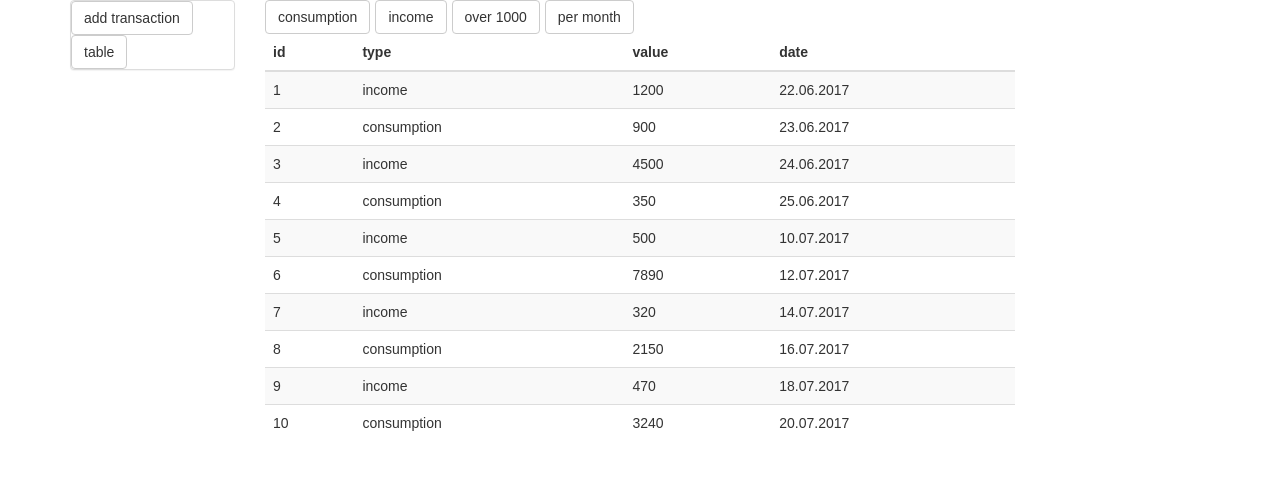
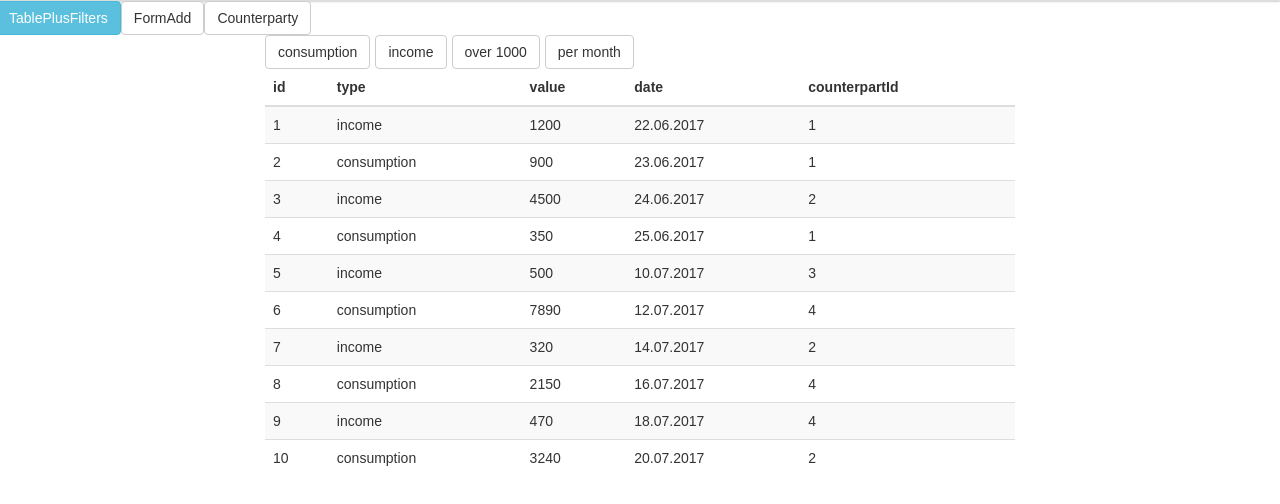
Before and after one commit to askesis/KitLab, a React (Create React App) app: page / in a window 1280 px wide. Shown: the top 504 px of the page. Built offline with nearby package versions, Linux system fonts and the light colour scheme; data requests are answered from the project's data file.

Commit message:
Restructure of routing and something else

```diff
--- a/src/App.css
+++ b/src/App.css
@@ -2,27 +2,17 @@
   text-align: center;
 }
 
-.App-logo {
-  animation: App-logo-spin infinite 20s linear;
-  height: 80px;
-}
-
 .App-header {
   background-color: #222;
-  height: 150px;
+  height: 120px;
   padding: 20px;
   color: white;
-}
-
-.App-intro {
-  font-size: large;
-}
-
-@keyframes App-logo-spin {
-  from { transform: rotate(0deg); }
-  to { transform: rotate(360deg); }
 }
 
 input {
   margin:5px;
 }
+
+.Menu {
+  background-color: cyan
+}
--- a/src/App.jsx
+++ b/src/App.jsx
@@ -1,106 +1,37 @@
 import React, { Component } from 'react';
+import {
+  BrowserRouter as Router,
+  Route,
+  Link
+} from 'react-router-dom'
 import './App.css';
-import { Button, Grid, Row, Col} from 'react-bootstrap';
-
-import axios from 'axios';
-import TransactionFilters from "./TransactionFilters";
-import TransactionTables from "./TransactionTables";
-import {serverAddress} from './config';
-import Menu from './menu.jsx'
-
-import { Route, Link } from 'react-router-dom';
-
-class App extends Component {
-	constructor(props) {
-		super(props);
-
-		this.state = {
-      initialData:[],
-			selectedFilters: {}
-		};
-  }
-
-  componentDidMount() {
-
-    axios.get(serverAddress)
-      .then( response => {
-        const data = response.data.map( (item, index) => {
-          return item
-        })
-        this.setState({
-          initialData: data
-        })
-      })
-      .catch( error => {
-        console.log(error);
-      });
-
-  }
-
-  handleFilterClick = filter => {
-    this.setState({
-      selectedFilters: {...this.state.selectedFilters, [filter]: !this.state.selectedFilters[filter]  }}
-    )
-  }
+import TablePlusFilters from './TablePlusFilters';
+import FormAdd from './FormAdd';
+import { Button, Panel, ButtonToolbar } from 'react-bootstrap';
+import Menu from './Menu';
+import CounterpartyTables from './Counterparty';
 
 
-  filterTransactions(data, filters){
-    let filteredData = data;
+class App extends Component{
+  render(){
+    return(
+      <Router>
+        <div>
 
-    if (filters.over1000){
-      filteredData = filteredData.filter( (item, index) => {
-        return item.value > 1000;
-      })
-    }
+            <ButtonToolbar>
+              <Panel className={"Menu"}>
+                <Menu activeOnlyWhenExact={true} to="/" label="TablePlusFilters"/>
+                <Menu to="/form_add" label="FormAdd"/>
+                <Menu to="/counterparty" label="Counterparty"/>
+              </Panel>
+            </ButtonToolbar>                                            {/* button show here*/}
 
-    if (filters.consumption){
-      filteredData = filteredData.filter( (item, index) => {
-        return item.type === 'consumption';
-      })
-    }
-
-    if (filters.income){
-      filteredData = filteredData.filter( (item, index) => {
-        return item.type === 'income';
-      })
-    }
-
-    if (filters.perMonth){
-      filteredData = filteredData.filter( (item, index) => {
-      return Date.now() - Date.parse(item.date) < 2592000000 ;
-      })
-    }
-
-    return filteredData;
-
-  }
-
-	render(){
-		return(
-        <Grid>
-          <Row>
-            <Col md={2}>
-
-                 <Menu />
-
-            </Col>
-            <Col md={8}>
-
-              <TransactionFilters
-                handleFilterClick={this.handleFilterClick}
-                selectedFilters={this.state.selectedFilters}
-              />
-
-              <TransactionTables
-                finishedData={this.filterTransactions(this.state.initialData, this.state.selectedFilters)}
-              />
-
-            </Col>
-            <Col xsHidden md={2}></Col>
-          </Row>
-        </Grid>
-
-		);
+          <Route exact path="/" component={TablePlusFilters}/>
+          <Route path="/form_add" component={FormAdd}/>
+          <Route path="/counterparty" component={CounterpartyTables}/>
+        </div>
+      </Router>
+    )
   }
 
 }
--- /dev/null
+++ b/src/Counterparty.jsx
@@ -0,0 +1,72 @@
+import React, { Component } from 'react';
+import {Table, Grid, Row, Col} from 'react-bootstrap'
+import axios from 'axios';
+import {counterpartyAddress} from './config';
+
+
+class CounterpartyTables extends Component{
+  constructor(props) {
+      super(props);
+
+      this.state = {
+        initialData:[]
+      };
+    }
+
+
+componentDidMount() {
+    axios.get(counterpartyAddress)
+      .then( response => {
+        const data = response.data.map( (item, index) => {
+          return item
+        })
+        this.setState({
+          initialData: data
+        })
+      })
+      .catch( error => {
+        console.log(error);
+      });
+
+  }
+
+  render(){
+
+      const template = this.state.initialData.map( (item, index) => {
+        const { id, name } = item;
+
+        return(
+          <tr key={index}>
+            <td>{id}</td>
+            <td>{name}</td>
+          </tr>
+        )
+      }
+    )
+
+
+    return(
+      <Grid>
+        <Row>
+          <Col xsHidden md={2} ></Col>
+          <Col md={8}>
+            <Table striped>
+              <thead>
+                <tr>
+                  <th>id</th>
+                  <th>name</th>
+                </tr>
+              </thead>
+              <tbody>
+                {template}
+              </tbody>
+            </Table>
+          </Col>
+          <Col xsHidden md={2} ></Col>
+        </Row>
+      </Grid>
+    )
+  }
+}
+
+export default CounterpartyTables;
--- a/src/FormAdd.jsx
+++ b/src/FormAdd.jsx
@@ -1,9 +1,8 @@
 import React, { Component } from 'react';
-import {Grid, Row, Button, Col, Panel} from 'react-bootstrap';
-import { Route, Link } from 'react-router-dom';
+import {Grid, Row, Col, Panel} from 'react-bootstrap';
+
 import axios from 'axios';
-import {serverAddress} from './config.js';
-import Menu from './menu.jsx'
+import {transactionAddress} from './config.js';
 
 class FormAdd extends Component {
   constructor(props) { //это вот состояния
@@ -13,14 +12,15 @@ class FormAdd extends Component {
       id: '',
       value:'',
       type:'',
-      date:''
+      date:'',
+      counterpartId:'',
 		};
   }
 
   handleInputSubmit = e =>{
     e.preventDefault();
 
-    axios.post(serverAddress, this.state)
+    axios.post(transactionAddress, this.state)
 
     .then( response => {
       alert('the id of this transactions ' + response.data.id);
@@ -30,7 +30,7 @@ class FormAdd extends Component {
     });
 
     this.setState({
-        value: '', type :'', date :''
+        value: '', type :'', date :'', counterpartId:'',
       })
   }
 
@@ -44,9 +44,7 @@ class FormAdd extends Component {
     return(
       <Grid>
         <Row>
-          <Col md={2}>
-             <Menu/>
-          </Col>
+          <Col md={2}></Col>
 
           <Col md={8}>
             <form onSubmit={this.handleInputSubmit}>
@@ -56,7 +54,9 @@ class FormAdd extends Component {
               <input type="text" name="type" placeholder="type" value={this.state.type} onChange={this.handleInputChange.bind(this)}/>
 
               <input type="text" name="date" placeholder="data" value={this.state.date} onChange={this.handleInputChange.bind(this)}/>
-           </Panel>
+
+               <input type="text" name="counterpartId" placeholder="counterpartID" value={this.state.counterpartId} onChange={this.handleInputChange.bind(this)}/>
+            </Panel>
               <input type="submit"/>
             </form>
           </Col>
--- /dev/null
+++ b/src/TablePlusFilters.jsx
@@ -0,0 +1,102 @@
+import React, { Component } from 'react';
+import './App.css';
+import { Grid, Row, Col} from 'react-bootstrap';
+
+import axios from 'axios';
+import TransactionFilters from "./TransactionFilters";
+import TransactionTables from "./TransactionTables";
+import {transactionAddress} from './config';
+
+
+class TablePlusFilters extends Component {
+	constructor(props) {
+		super(props);
+
+		this.state = {
+      initialData:[],
+			selectedFilters: {}
+		};
+  }
+
+  componentDidMount() {
+
+    axios.get(transactionAddress)
+      .then( response => {
+        const data = response.data.map( (item, index) => {
+          return item;
+        })
+        this.setState({
+          initialData: data
+        })
+      })
+      .catch( error => {
+        console.log(error);
+      });
+
+  }
+
+  handleFilterClick = filter => {
+    this.setState({
+      selectedFilters: {...this.state.selectedFilters, [filter]: !this.state.selectedFilters[filter]  }}
+    )
+  }
+
+
+  filterTransactions(data, filters){
+    let filteredData = data;
+
+    if (filters.over1000){
+      filteredData = filteredData.filter( (item, index) => {
+        return item.value > 1000;
+      })
+    }
+
+    if (filters.consumption){
+      filteredData = filteredData.filter( (item, index) => {
+        return item.type === 'consumption';
+      })
+    }
+
+    if (filters.income){
+      filteredData = filteredData.filter( (item, index) => {
+        return item.type === 'income';
+      })
+    }
+
+    if (filters.perMonth){
+      filteredData = filteredData.filter( (item, index) => {
+      return Date.now() - Date.parse(item.date) < 2592000000 ;
+      })
+    }
+
+    return filteredData;
+
+  }
+
+	render(){
+		return(
+        <Grid>
+          <Row>
+            <Col  xsHidden md={2}></Col>
+            <Col md={8}>
+
+              <TransactionFilters
+                handleFilterClick={this.handleFilterClick}
+                selectedFilters={this.state.selectedFilters}
+              />
+
+              <TransactionTables
+                finishedData={this.filterTransactions(this.state.initialData, this.state.selectedFilters)}
+              />
+
+            </Col>
+            <Col xsHidden md={2}></Col>
+          </Row>
+        </Grid>
+
+		);
+  }
+
+}
+
+export default TablePlusFilters;
--- a/src/TransactionTables.jsx
+++ b/src/TransactionTables.jsx
@@ -1,18 +1,19 @@
 import React, { Component } from 'react';
-import {Table} from 'react-bootstrap'
+import { Table } from 'react-bootstrap'
 
 class TransactionTables extends Component{
   render(){
 
       const template = this.props.finishedData.map( (item, index) => {
         const { id, type, value, date } = item;
-
+        const counterpartId = item.counterpartId;
         return(
           <tr key={index}>
             <td>{id}</td>
             <td>{type}</td>
             <td>{value}</td>
             <td>{date}</td>
+            <td>{counterpartId}</td>
           </tr>
         )
       }
@@ -27,10 +28,11 @@ class TransactionTables extends Component{
             <th>type</th>
             <th>value</th>
             <th>date</th>
+            <th>counterpartId</th>
           </tr>
         </thead>
         <tbody>
-        {template}
+          {template}
         </tbody>
       </Table>
     )
--- a/src/config.js
+++ b/src/config.js
@@ -1 +1,2 @@
-export const serverAddress =  `http://localhost:3004/transactions`;
+export const transactionAddress =  `http://localhost:3004/transactions`;
+export const counterpartyAddress = `http://localhost:3004/counterparty`;
--- a/src/database.json
+++ b/src/database.json
@@ -4,61 +4,89 @@
       "id": 1,
       "value": 1200,
       "type": "income",
-      "date": "22.06.2017"
+      "date": "22.06.2017",
+      "counterpartId": 1
     },
     {
       "id": 2,
       "value": 900,
       "type": "consumption",
-      "date": "23.06.2017"
+      "date": "23.06.2017",
+      "counterpartId": 1
     },
     {
       "id": 3,
       "value": 4500,
       "type": "income",
-      "date": "24.06.2017"
+      "date": "24.06.2017",
+      "counterpartId": 2
     },
     {
       "id": 4,
       "value": 350,
       "type": "consumption",
-      "date": "25.06.2017"
+      "date": "25.06.2017",
+      "counterpartId": 1
     },
     {
       "id": 5,
       "value": 500,
       "type": "income",
-      "date": "10.07.2017"
+      "date": "10.07.2017",
+      "counterpartId": 3
     },
     {
       "id": 6,
       "value": 7890,
       "type": "consumption",
-      "date": "12.07.2017"
+      "date": "12.07.2017",
+      "counterpartId": 4
     },
     {
       "id": 7,
       "value": 320,
       "type": "income",
-      "date": "14.07.2017"
+      "date": "14.07.2017",
+      "counterpartId": 2
     },
     {
       "id": 8,
       "value": 2150,
       "type": "consumption",
-      "date": "16.07.2017"
+      "date": "16.07.2017",
+      "counterpartId": 4
     },
     {
       "id": 9,
       "value": 470,
       "type": "income",
-      "date": "18.07.2017"
+      "date": "18.07.2017",
+      "counterpartId": 4
     },
     {
       "id": 10,
       "value": 3240,
       "type": "consumption",
-      "date": "20.07.2017"
+      "date": "20.07.2017",
+      "counterpartId": 2
+    }
+  ],
+  "counterparty": [
+    {
+      "id": "1",
+      "name": "test"
+    },
+    {
+      "id": "2",
+      "name": "test"
+    },
+    {
+      "id": "3",
+      "name": "test"
+    },
+    {
+      "id": "4",
+      "name": "test"
     }
   ]
 }
--- a/src/index.js
+++ b/src/index.js
@@ -4,19 +4,20 @@ import ReactDOM from 'react-dom';
 import './index.css';
 import registerServiceWorker from './registerServiceWorker';
 
-import { BrowserRouter, Route } from 'react-router-dom'
-
-import FormAdd from './FormAdd.jsx';
 import App from './App.jsx';
 
 ReactDOM.render(
-  <BrowserRouter basename="/" >
+
+  <App />,
+	document.getElementById('root')
+);
+
+registerServiceWorker();
+
+
+ /*<BrowserRouter basename="/" >
     <div>
      <Route exact path="/" component={App}/>
      <Route path="/form_add" component={FormAdd}/>
     </div>
-  </BrowserRouter>,
-	document.getElementById('root')
-);
-
-registerServiceWorker();
+  </BrowserRouter>, */
--- a/src/menu.jsx
+++ b/src/menu.jsx
@@ -1,18 +1,14 @@
 import React, { Component } from 'react';
-import { Route, NavLink } from 'react-router-dom';
-import { Panel, Button } from 'react-bootstrap';
+import {  Link, Route } from 'react-router-dom';
+import {  Button } from 'react-bootstrap';
 
-
-class Menu extends Component{
-
-  render(){
-    return(
-      <Panel>
-        <NavLink to='/form_add'><Button > add transaction </Button></NavLink>
-        <NavLink to='/'><Button > table </Button></NavLink>
-      </Panel>
-    )
-  }
-}
+const Menu = ({ label, to, activeOnlyWhenExact }) => (
+  <Route path={to} exact={activeOnlyWhenExact} children={({ match }) => (
+    <div className={match ? 'active' : ''}>
+      <Link to={to}> <Button bsStyle={match ? 'info' : 'default' }> {label} </Button></Link>        {/* and here they are created*/}
+    </div>
+  )}
+  />
+)
 
 export default Menu;
```
Also changed, not shown: src/TransactionFilters.jsx (+4 -4 lines), src/myRoutes.jsx (deleted, +0 -19 lines).
